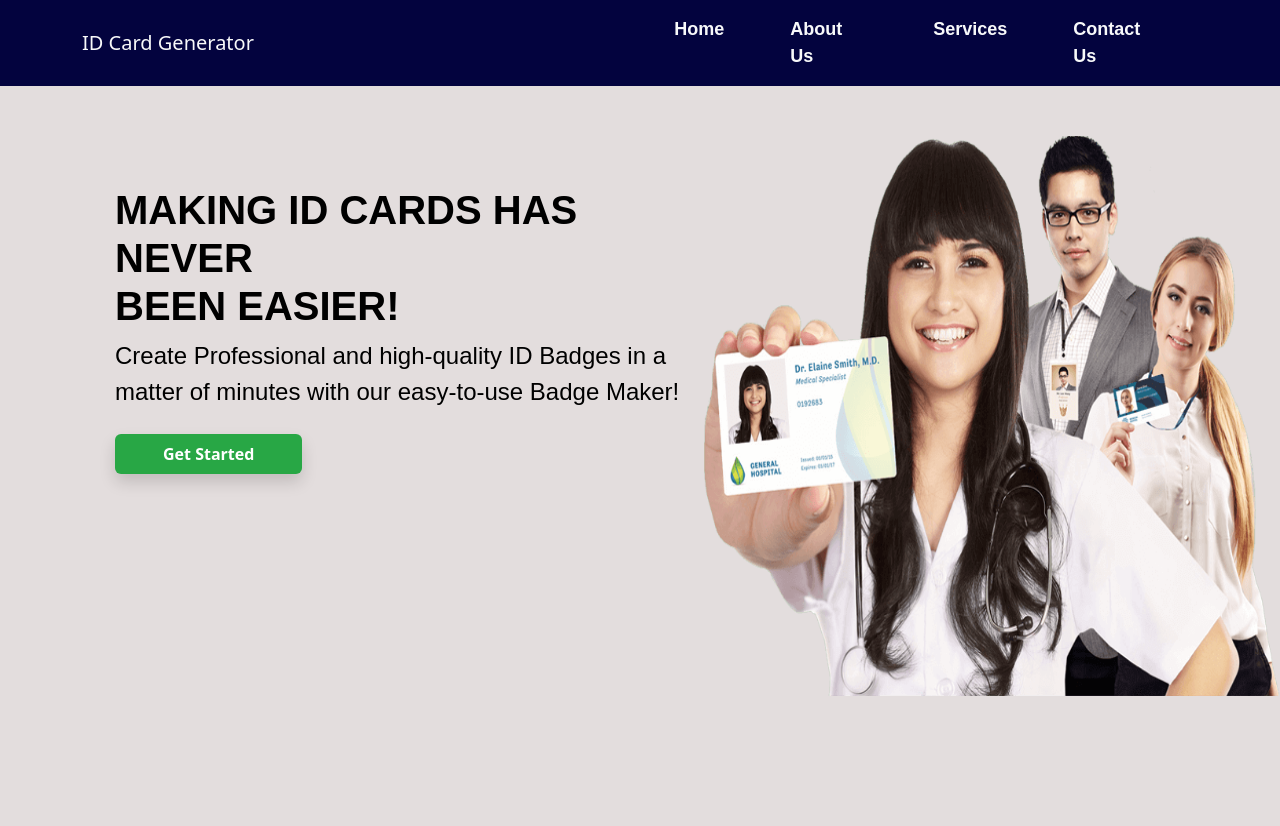
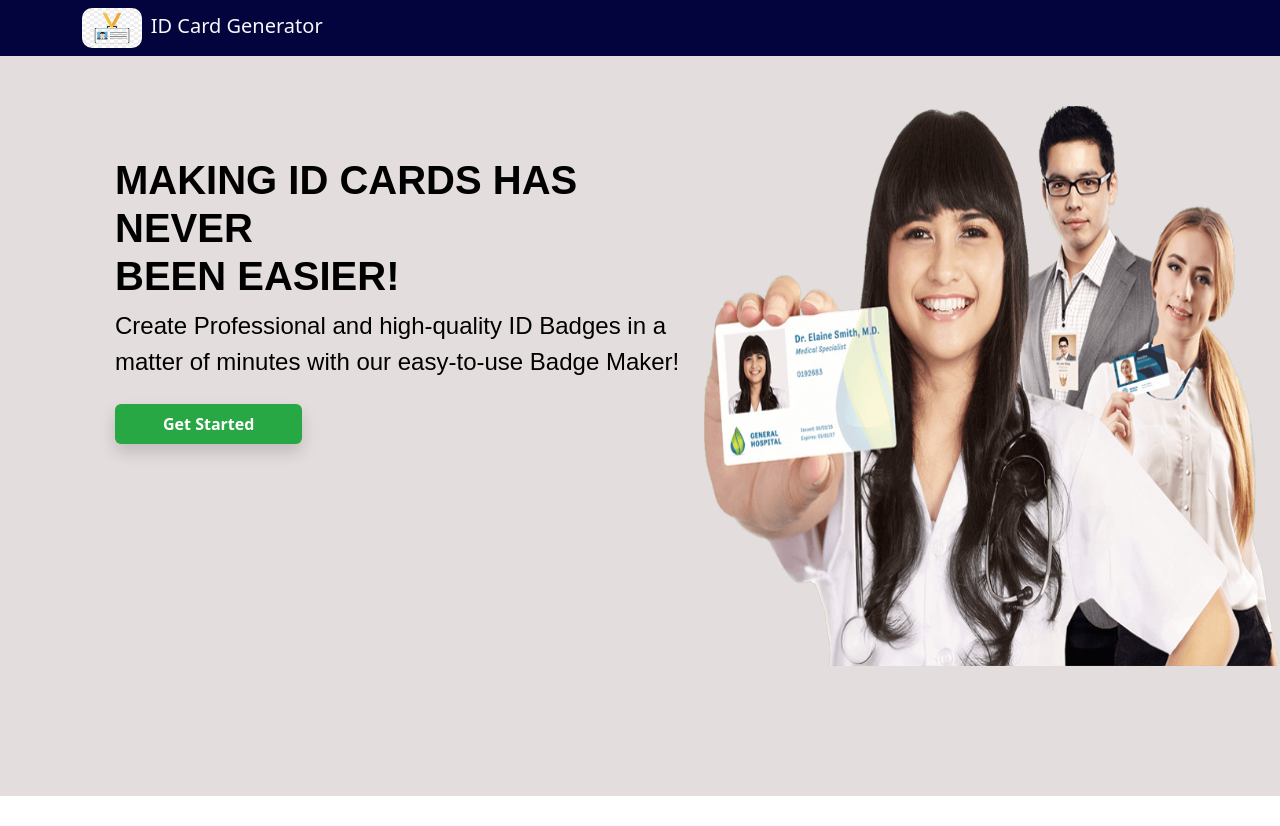
Before and after one commit to SS-Infotech-Nagpur/Id-Card-Generator-Frontend, a React (Vite) app in the folder admin-panel/: page / in a window 1280 px wide. After the commit the page ends 800 px from the top, so only its background shows below. Built offline with nearby package versions, Linux system fonts and the light colour scheme.

Commit message:
navbar updated

```diff
--- a/admin-panel/src/components/Navbar/Style.css
+++ b/admin-panel/src/components/Navbar/Style.css
@@ -2,26 +2,8 @@
     background-color: rgb(3, 3, 62);
     color: white;
 }
-.mid-nav{
-    margin-left: 40%;
+.navbar a{
+ position: relative;
+ right: 77%;
+ bottom: 2px;
 }
-.mid-nav li{
-    padding: 0px 25px;
-    font-family: Arial, Helvetica, sans-serif;
-    font-weight: bold;
-    font-size: 18px;
-}
-.burger{
-    background-color: white;
-    color: black;
-    font-size: 30px;
-    border-radius: 30%;
-    padding: 0px 15px 10px 15px;
-    width: 50px;
-}
-.mid-nav li:hover{
-    text-decoration: underline;
-    transform: scale(1.1);
-    color: rgb(196, 237, 14);
-
-}
--- a/admin-panel/src/components/Navbar/index.jsx
+++ b/admin-panel/src/components/Navbar/index.jsx
@@ -1,69 +1,16 @@
 import React from "react";
 import "../Navbar/Style.css";
-import { CiMenuBurger } from "react-icons/ci";
 
 const Navbar = () => {
   return (
-    <nav className="navbar navbar-expand-lg">
+    <nav className="navbar">
       <div className="container">
+      <img src=".././src/images/logo.jpg" alt="/logo" style={{height:"40px", width:"60px" , borderRadius:"10px"}} />
+
         <a className="navbar-brand text-light" href="#">
           ID Card Generator
         </a>
-        <button
-          className="navbar-toggler"
-          type="button"
-          data-bs-toggle="collapse"
-          data-bs-target="#navbarSupportedContent"
-          aria-controls="navbarSupportedContent"
-          aria-expanded="false"
-          aria-label="Toggle navigation"
-        >
-          <span className="burger">
-            <CiMenuBurger />
-          </span>
-        </button>
-        <div className="collapse navbar-collapse" id="navbarSupportedContent">
-          <ul className="navbar-nav me-auto mb-2 mb-lg-0 mid-nav">
-            <li className="nav-item">
-              <a
-                className="nav-link active text-light"
-                aria-current="page"
-                href="#"
-              >
-                Home
-              </a>
-            </li>
 
-            <li className="nav-item">
-              <a
-                className="nav-link active text-light"
-                aria-current="page"
-                href="#"
-              >
-                About Us
-              </a>
-            </li>
-
-            <li className="nav-item">
-              <a
-                className="nav-link active text-light"
-                aria-current="page"
-                href="#"
-              >
-                Services
-              </a>
-            </li>
-            <li className="nav-item">
-              <a
-                className="nav-link active text-light"
-                aria-current="page"
-                href="#"
-              >
-                Contact Us
-              </a>
-            </li>
-          </ul>
-        </div>
       </div>
     </nav>
   );
```
Also changed, not shown: admin-panel/src/images/logo.jpg (added).
